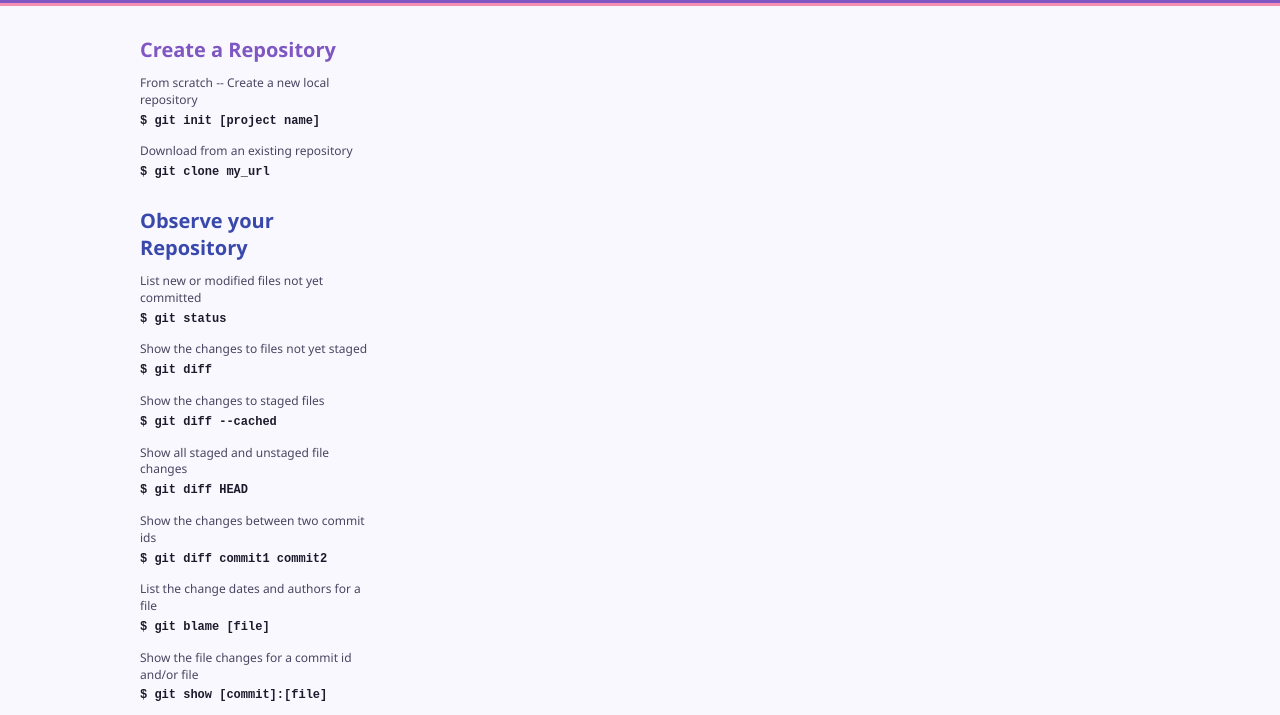
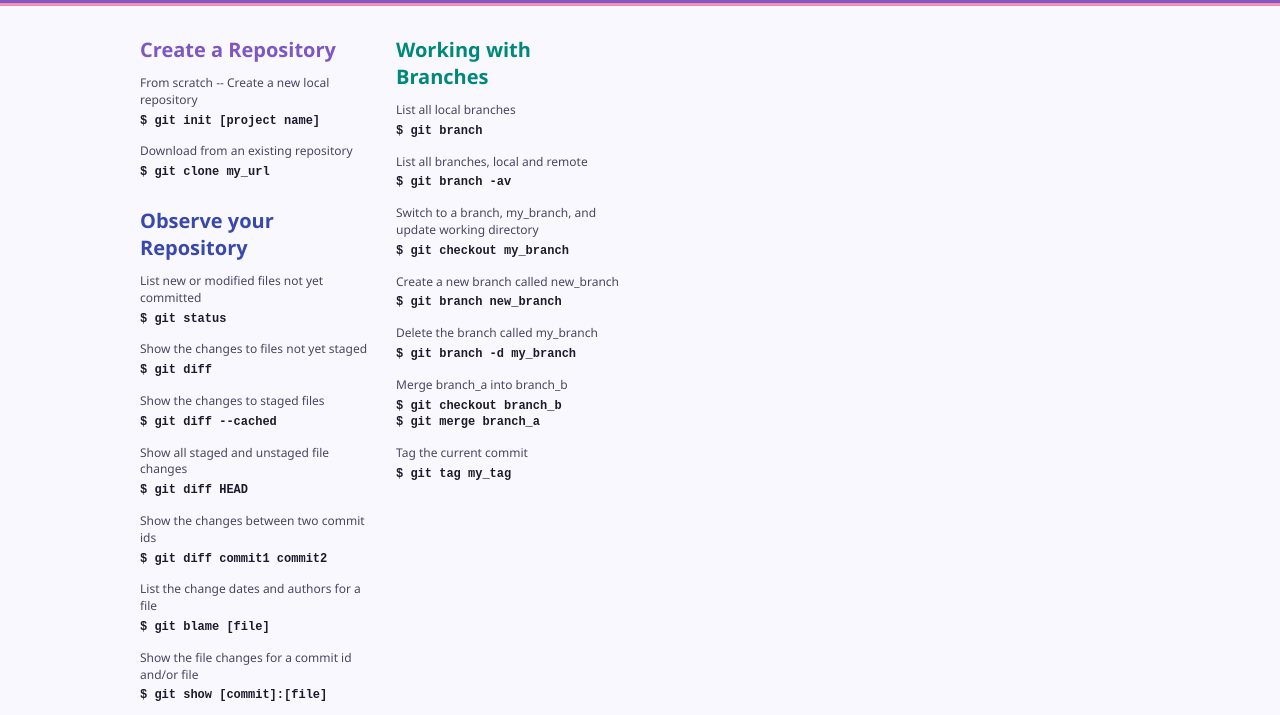
Before and after one commit to nrelvx/lab10_web, a plain HTML site: page git_commands.htm in a window 1280 px wide. Shown: the part 59-774 px from the top of the page. Drawn offline with Linux system fonts and the light colour scheme.

Commit message:
Додано команди групи Working with Branches

```diff
--- a/git_commands.htm
+++ b/git_commands.htm
@@ -63,7 +63,14 @@
         <p>Show change history for file/directory including diffs<code>$ git log -p [file/directory]</code></p>
       </div>
       <div class="col2">
-
+        <h2 class="c-branch">Working with Branches</h2>
+        <p>List all local branches<code>$ git branch</code></p>
+        <p>List all branches, local and remote<code>$ git branch -av</code></p>
+        <p>Switch to a branch, my_branch, and update working directory<code>$ git checkout my_branch</code></p>
+        <p>Create a new branch called new_branch<code>$ git branch new_branch</code></p>
+        <p>Delete the branch called my_branch<code>$ git branch -d my_branch</code></p>
+        <p>Merge branch_a into branch_b<code>$ git checkout branch_b<br>$ git merge branch_a</code></p>
+        <p>Tag the current commit<code>$ git tag my_tag</code></p>
       </div>
       <div class="col3">
 
```
